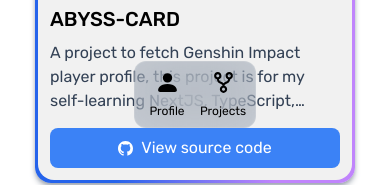
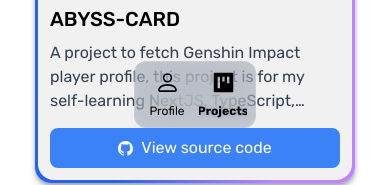
Before and after one commit to rushkii/kiizuha-me, a Next.js app: page /projects in a window 390 px wide. Shown: the part 704-889 px from the top of the page. Built offline with nearby package versions, Linux system fonts and the light colour scheme.

Commit message:
components: change icons to filled/outlined in a specific condition
Signed-off-by: Muhammad Rizki <kiizuha@gnuweeb.org>

```diff
--- a/components/NavigationBottom.tsx
+++ b/components/NavigationBottom.tsx
@@ -1,25 +1,41 @@
 import Link from "next/link";
-import { BsFillPersonFill } from "react-icons/bs";
-import { BiGitRepoForked } from "react-icons/bi";
+import { BsFillPersonFill, BsPerson } from "react-icons/bs";
+import { AiFillProject, AiOutlineProject } from "react-icons/ai";
+import styles from "@/styles/Custom.module.css";
+import { useRouter } from "next/router";
+
 
 const NavigationBottom = () => {
+  const router = useRouter();
+  let currentPath = router.pathname;
+
   return (
     <div className="sticky lg:hidden bottom-3 w-full flex justify-center items-center mb-3">
       <div className="flex flex-row py-2 px-2 lg:py-3 lg:px-3 bg-slate-500 border border-[#ffffff22] backdrop-blur-xl rounded-xl space-x-2 lg:space-x-3 bg-opacity-30">
         <Link href="/">
-          <div className="flex flex-col w-[3rem] bg-gren-300 items-center justify-center text-center space-y-2">
-            <BsFillPersonFill
-              className="grid place-items-center text-[20px] lg:text-[30px] sm:text-[25px] text-black dark:text-white"
-            />
-            <div className="text-xs line-clamp-1">Profile</div>
+          <div className="flex flex-col w-[3rem] items-center justify-center text-center space-y-2">
+            {currentPath === "/" ?
+              <BsFillPersonFill
+                className="grid place-items-center text-[20px] lg:text-[30px] sm:text-[25px] text-black dark:text-white"
+              /> :
+              <BsPerson
+                className="grid place-items-center text-[20px] lg:text-[30px] sm:text-[25px] text-black dark:text-white"
+              />
+            }
+            <div className={`text-xs line-clamp-1 ${currentPath === "/" ? styles.textNeon + " font-bold" : ""}`}>Profile</div>
           </div>
         </Link>
         <Link href="/projects">
-          <div className="flex flex-col w-[3rem] overflow-hidden bg-gren-300 items-center justify-center text-center space-y-2">
-            <BiGitRepoForked
-              className="grid place-items-center text-[20px] lg:text-[30px] sm:text-[25px] text-black dark:text-white"
-            />
-            <div className="text-xs line-clamp-1">Projects</div>
+          <div className="flex flex-col w-[3rem] overflow-hidden items-center justify-center text-center space-y-2">
+            {currentPath === "/projects" ?
+              <AiFillProject
+                className="grid place-items-center text-[20px] lg:text-[30px] sm:text-[25px] text-black dark:text-white"
+              /> :
+              <AiOutlineProject
+                className="grid place-items-center text-[20px] lg:text-[30px] sm:text-[25px] text-black dark:text-white"
+              />
+            }
+            <div className={`text-xs line-clamp-1 ${currentPath === "/projects" ? styles.textNeon + " font-bold" : ""}`}>Projects</div>
           </div>
         </Link >
       </div>
```
